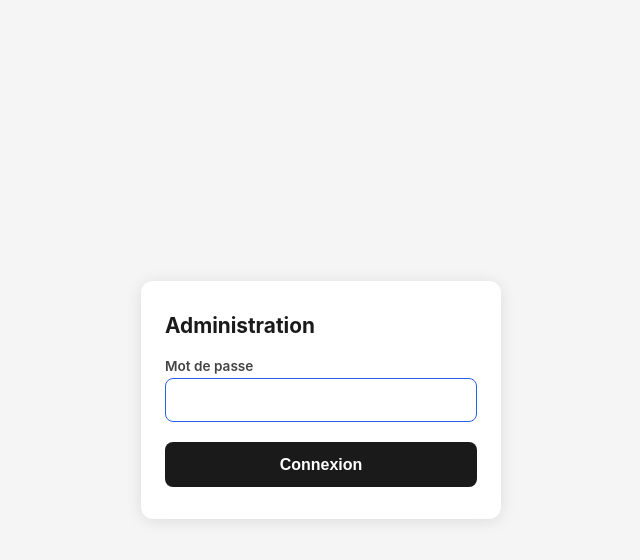
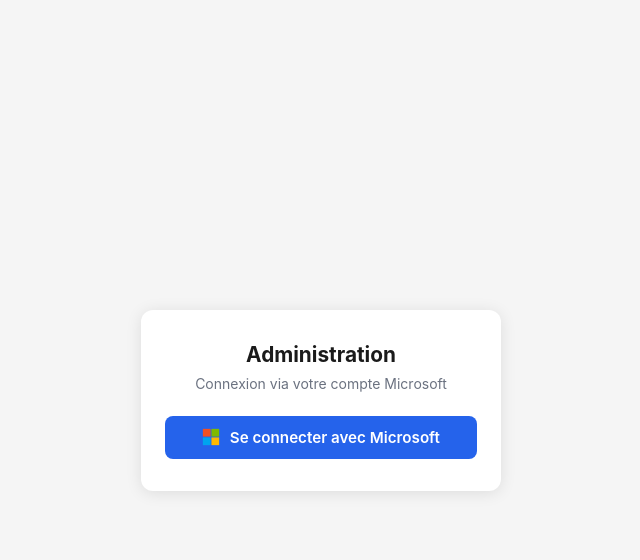
Before and after one commit to alexandreweiss/mesadherents, a Flask app: template templates/admin_login.html in a window 1280 px wide. Shown: the top 560 px of the page, without its empty margins (319-959 px from the left). Run offline with Flask 3, Linux system fonts and the light colour scheme; the template is opened without the code that fills it, so the values that code supplies are empty.

Commit message:
feat: replace password auth with Entra ID OIDC via MSAL
- Add MSAL + requests dependencies
- Implement OAuth2 flow with group-based access control
- gs-mesadherents-admin: full access (view, export, delete)
- gs-mesadherents-user: read-only access
- Move secrets to .env file, add .dockerignore
- Expose on port 80, backup cron moved to 10AM

Co-Authored-By: Claude Sonnet 4.6 <noreply@anthropic.com>

```diff
--- a/app.py
+++ b/app.py
@@ -1,7 +1,10 @@
 import os
 import csv
 import io
+import secrets
 import sqlite3
+import requests
+import msal
 from functools import wraps
 from flask import (
     Flask, render_template, request, redirect,
@@ -10,8 +13,39 @@ from flask import (
 
 app = Flask(__name__)
 app.secret_key = os.environ.get("SECRET_KEY", "changeme-secret-key")
-ADMIN_PASSWORD = os.environ.get("ADMIN_PASSWORD", "LaPalette")
 DATABASE = os.environ.get("DATABASE", "members.db")
+
+AZURE_CLIENT_ID = os.environ.get("AZURE_CLIENT_ID", "")
+AZURE_TENANT_ID = os.environ.get("AZURE_TENANT_ID", "")
+AZURE_CLIENT_SECRET = os.environ.get("AZURE_CLIENT_SECRET", "")
+AZURE_REDIRECT_URI = os.environ.get("AZURE_REDIRECT_URI", "http://localhost:5000/auth/callback")
+ADMIN_GROUP = "gs-mesadherents-admin"
+USER_GROUP = "gs-mesadherents-user"
+
+AUTHORITY = f"https://login.microsoftonline.com/{AZURE_TENANT_ID}"
+SCOPES = ["User.Read", "GroupMember.Read.All"]
+
+
+def get_msal_app():
+    return msal.ConfidentialClientApplication(
+        AZURE_CLIENT_ID,
+        authority=AUTHORITY,
+        client_credential=AZURE_CLIENT_SECRET,
+    )
+
+
+def get_user_groups(access_token):
+    headers = {"Authorization": f"Bearer {access_token}"}
+    groups = []
+    url = "https://graph.microsoft.com/v1.0/me/memberOf?$select=displayName&$top=100"
+    while url:
+        resp = requests.get(url, headers=headers, timeout=10)
+        if resp.status_code != 200:
+            break
+        data = resp.json()
+        groups.extend(item.get("displayName", "") for item in data.get("value", []))
+        url = data.get("@odata.nextLink")
+    return groups
 
 
 def get_db():
@@ -62,10 +96,81 @@ def init_db():
 def admin_required(f):
     @wraps(f)
     def decorated(*args, **kwargs):
-        if not session.get("admin"):
-            return redirect(url_for("admin_login"))
+        if not session.get("is_admin"):
+            return redirect(url_for("auth_login"))
         return f(*args, **kwargs)
     return decorated
+
+
+def login_required(f):
+    @wraps(f)
+    def decorated(*args, **kwargs):
+        if not session.get("is_admin") and not session.get("is_user"):
+            return redirect(url_for("auth_login"))
+        return f(*args, **kwargs)
+    return decorated
+
+
+@app.route("/auth/login")
+def auth_login():
+    state = secrets.token_urlsafe(16)
+    session["auth_state"] = state
+    msal_app = get_msal_app()
+    auth_url = msal_app.get_authorization_request_url(
+        SCOPES,
+        state=state,
+        redirect_uri=AZURE_REDIRECT_URI,
+    )
+    return redirect(auth_url)
+
+
+@app.route("/auth/callback")
+def auth_callback():
+    if request.args.get("state") != session.get("auth_state"):
+        return render_template("admin_login.html", error="État invalide. Réessayez.")
+
+    error = request.args.get("error")
+    if error:
+        return render_template("admin_login.html", error=request.args.get("error_description", "Authentification échouée."))
+
+    code = request.args.get("code")
+    if not code:
+        return redirect(url_for("auth_login"))
+
+    msal_app = get_msal_app()
+    result = msal_app.acquire_token_by_authorization_code(
+        code,
+        scopes=SCOPES,
+        redirect_uri=AZURE_REDIRECT_URI,
+    )
+
+    if "error" in result:
+        return render_template("admin_login.html", error=result.get("error_description", "Authentification échouée."))
+
+    access_token = result["access_token"]
+    id_token_claims = result.get("id_token_claims", {})
+
+    user_groups = get_user_groups(access_token)
+    is_admin = ADMIN_GROUP in user_groups
+    is_user = USER_GROUP in user_groups
+
+    if not is_admin and not is_user:
+        return render_template("admin_login.html", error="Accès refusé. Vous n'appartenez pas à un groupe autorisé.")
+
+    session.pop("auth_state", None)
+    session["is_admin"] = is_admin
+    session["is_user"] = is_user
+    session["user_name"] = id_token_claims.get("name", "")
+    session["user_email"] = id_token_claims.get("preferred_username", "")
+
+    return redirect(url_for("admin"))
+
+
+@app.route("/auth/logout")
+def auth_logout():
+    session.clear()
+    post_logout = url_for("index", _external=True)
+    return redirect(f"{AUTHORITY}/oauth2/v2.0/logout?post_logout_redirect_uri={post_logout}")
 
 
 @app.route("/", methods=["GET", "POST"])
@@ -117,25 +222,8 @@ def guide():
     return render_template("guide.html")
 
 
-@app.route("/admin/login", methods=["GET", "POST"])
-def admin_login():
-    error = None
-    if request.method == "POST":
-        if request.form.get("password") == ADMIN_PASSWORD:
-            session["admin"] = True
-            return redirect(url_for("admin"))
-        error = "Mot de passe incorrect."
-    return render_template("admin_login.html", error=error)
-
-
-@app.route("/admin/logout")
-def admin_logout():
-    session.pop("admin", None)
-    return redirect(url_for("admin_login"))
-
-
 @app.route("/admin")
-@admin_required
+@login_required
 def admin():
     db = get_db()
     q = request.args.get("q", "").strip()
@@ -194,7 +282,6 @@ def admin_export_payments():
     for p in payments:
         writer.writerow(list(p))
 
-    # Add summary statistics
     output.write("\n\nRésumé par moyen de paiement:\n")
     summary = db.execute(
         "SELECT payment_method, COUNT(*), SUM(membership_amount) FROM members WHERE membership_amount > 0 GROUP BY payment_method"
--- a/requirements.txt
+++ b/requirements.txt
@@ -1,2 +1,4 @@
 flask>=3.0,<4.0
 gunicorn>=22.0,<23.0
+msal>=1.28,<2.0
+requests>=2.31,<3.0
--- a/templates/admin_login.html
+++ b/templates/admin_login.html
@@ -22,35 +22,41 @@
       padding: 2rem 1.5rem;
       width: 100%;
       max-width: 360px;
+      text-align: center;
     }
-    h1 { font-size: 1.3rem; font-weight: 700; margin-bottom: 1.25rem; color: #1a1a1a; }
-    label { display: block; font-size: 0.85rem; font-weight: 600; color: #444; margin-bottom: 0.3rem; }
-    input {
-      width: 100%; padding: 0.75rem 1rem; border: 1.5px solid #ddd;
-      border-radius: 8px; font-size: 1rem; -webkit-appearance: none;
-    }
-    input:focus { outline: none; border-color: #2563eb; }
+    h1 { font-size: 1.3rem; font-weight: 700; margin-bottom: 0.5rem; color: #1a1a1a; }
+    p.subtitle { font-size: 0.875rem; color: #6b7280; margin-bottom: 1.5rem; }
     .error {
       background: #fef2f2; border: 1px solid #fca5a5;
       border-radius: 8px; padding: 0.75rem 1rem;
-      color: #dc2626; font-size: 0.9rem; margin-top: 0.75rem;
+      color: #dc2626; font-size: 0.9rem; margin-bottom: 1.25rem;
+      text-align: left;
     }
-    button {
-      width: 100%; margin-top: 1.25rem; padding: 0.85rem;
-      background: #1a1a1a; color: #fff; border: none;
-      border-radius: 8px; font-size: 1rem; font-weight: 600; cursor: pointer;
+    .btn-ms {
+      display: flex; align-items: center; justify-content: center; gap: 0.6rem;
+      width: 100%; padding: 0.75rem 1rem;
+      background: #2563eb; color: #fff; border: none;
+      border-radius: 8px; font-size: 0.95rem; font-weight: 600;
+      cursor: pointer; text-decoration: none;
     }
+    .btn-ms:hover { background: #1d4ed8; }
+    .ms-logo { width: 18px; height: 18px; flex-shrink: 0; }
   </style>
 </head>
 <body>
   <div class="card">
     <h1>Administration</h1>
+    <p class="subtitle">Connexion via votre compte Microsoft</p>
     {% if error %}<div class="error">{{ error }}</div>{% endif %}
-    <form method="post">
-      <label for="password">Mot de passe</label>
-      <input type="password" id="password" name="password" required autofocus>
-      <button type="submit">Connexion</button>
-    </form>
+    <a href="{{ url_for('auth_login') }}" class="btn-ms">
+      <svg class="ms-logo" xmlns="http://www.w3.org/2000/svg" viewBox="0 0 21 21">
+        <rect x="1" y="1" width="9" height="9" fill="#f25022"/>
+        <rect x="11" y="1" width="9" height="9" fill="#7fba00"/>
+        <rect x="1" y="11" width="9" height="9" fill="#00a4ef"/>
+        <rect x="11" y="11" width="9" height="9" fill="#ffb900"/>
+      </svg>
+      Se connecter avec Microsoft
+    </a>
   </div>
 </body>
 </html>
```
Also changed, not shown: docker-compose.yml (+3 -5 lines), templates/admin.html (+6 -1 lines), 3 other files.
